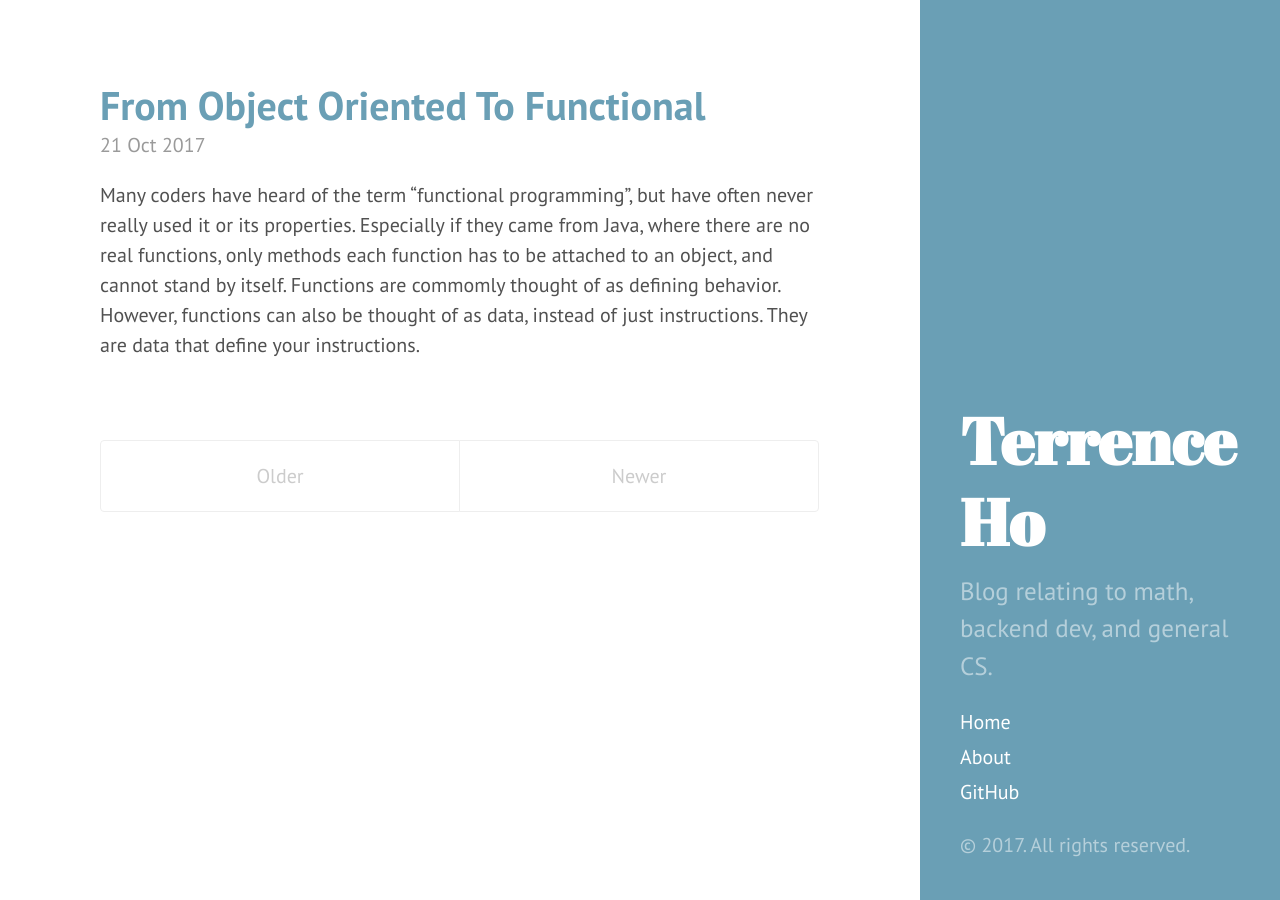
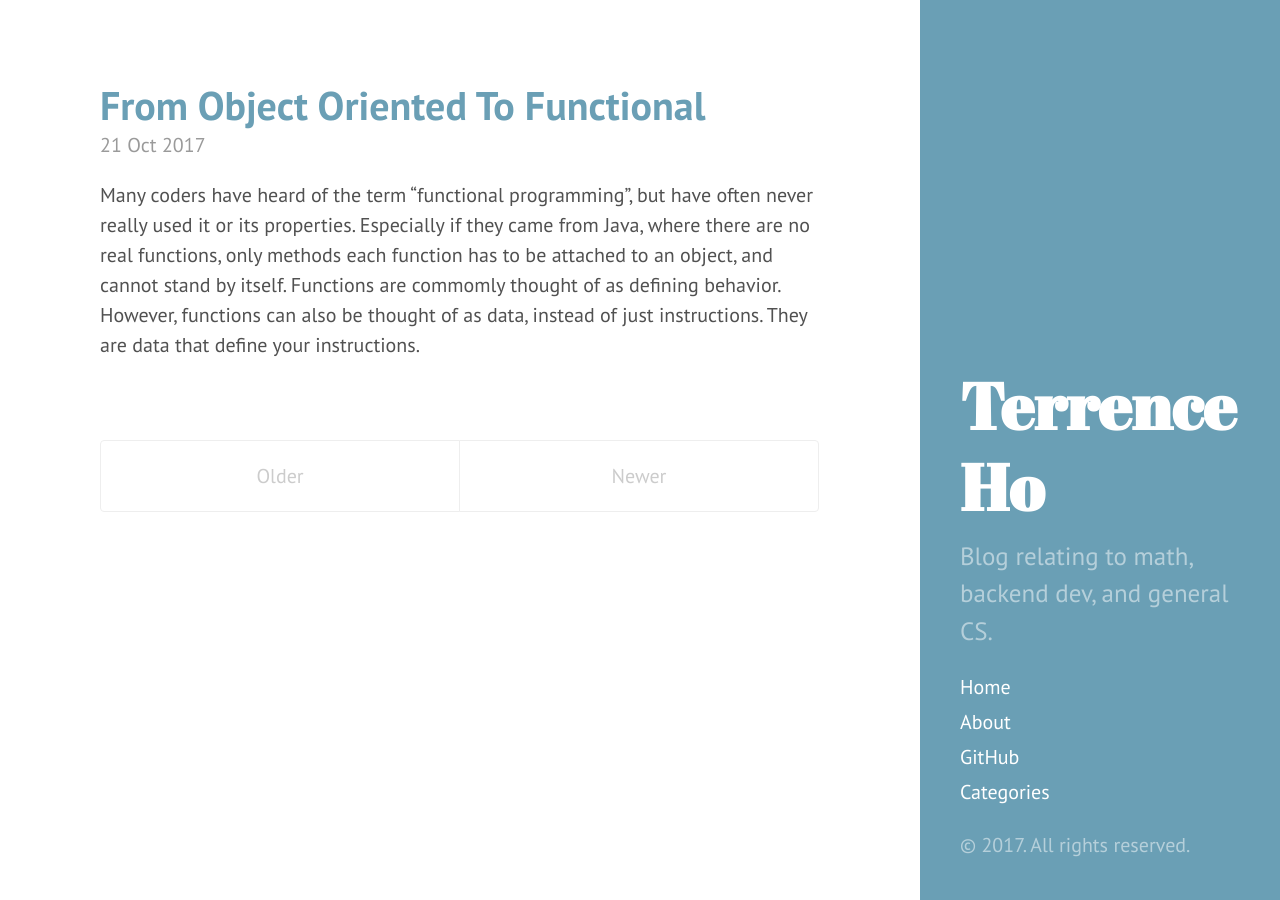
Before and after one commit to TerrenceHo/terrenceho.github.io, a Jekyll site: the page built from index.html, in a window 1280 px wide. Built offline with Jekyll 4.4.1, drawn with Linux system fonts in a browser that asks for light colours; the list of posts is cut into pages by our own code.

Commit message:
Set up categories

```diff
--- a/_includes/sidebar.html
+++ b/_includes/sidebar.html
@@ -28,6 +28,8 @@
       {% endfor %}
 
       <a class="sidebar-nav-item" href="{{ site.github }}" target="_blank">GitHub</a>
+      <a class="sidebar-nav-item" href="{{ site.url }}/categories">Categories</a>
+
     </nav>
 
     <p>&copy; {{ site.time | date: '%Y' }}. All rights reserved.</p>
```
